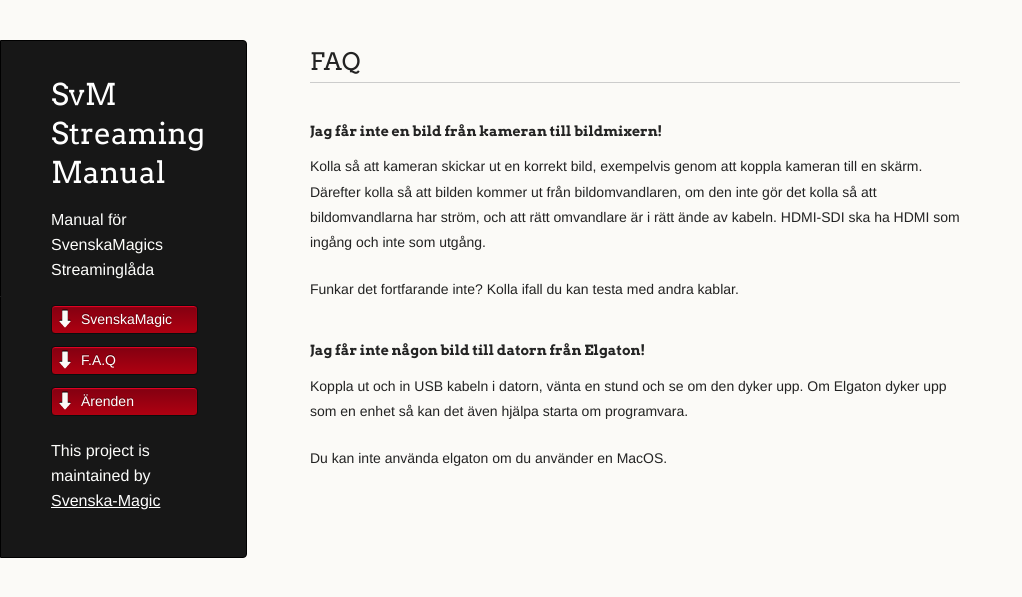
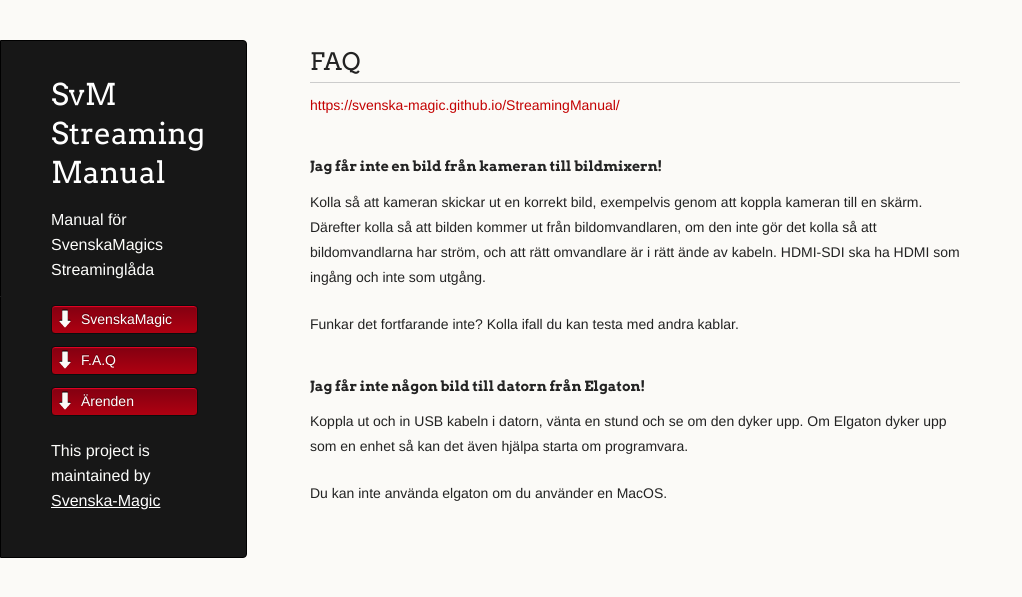
Before and after one commit to Svenska-Magic/StreamingManual, a Jekyll site: the page built from faq.md, in a window 1280 px wide. Shown: the top 597 px of the page, without its empty margins (0-1022 px from the left). Built offline with Jekyll 4.4.1, drawn with Linux system fonts in a browser that asks for light colours; our own code applies the rules of GitHub Pages for plain Markdown files; part of the change alters nothing that is shown.

Commit message:
Update faq.md

```diff
--- a/faq.md
+++ b/faq.md
@@ -3,6 +3,7 @@ layout: default
 ---
 
 ## FAQ
+[https://svenska-magic.github.io/StreamingManual/](Tillbaka till förstasidan)
 
 #### Jag får inte en bild från kameran till bildmixern!
 Kolla så att kameran skickar ut en korrekt bild, exempelvis genom att koppla kameran till en skärm. Därefter kolla så att bilden kommer ut från bildomvandlaren, om den inte gör det kolla så att bildomvandlarna har ström, och att rätt omvandlare är i rätt ände av kabeln. HDMI-SDI ska ha HDMI som ingång och inte som utgång.
```
